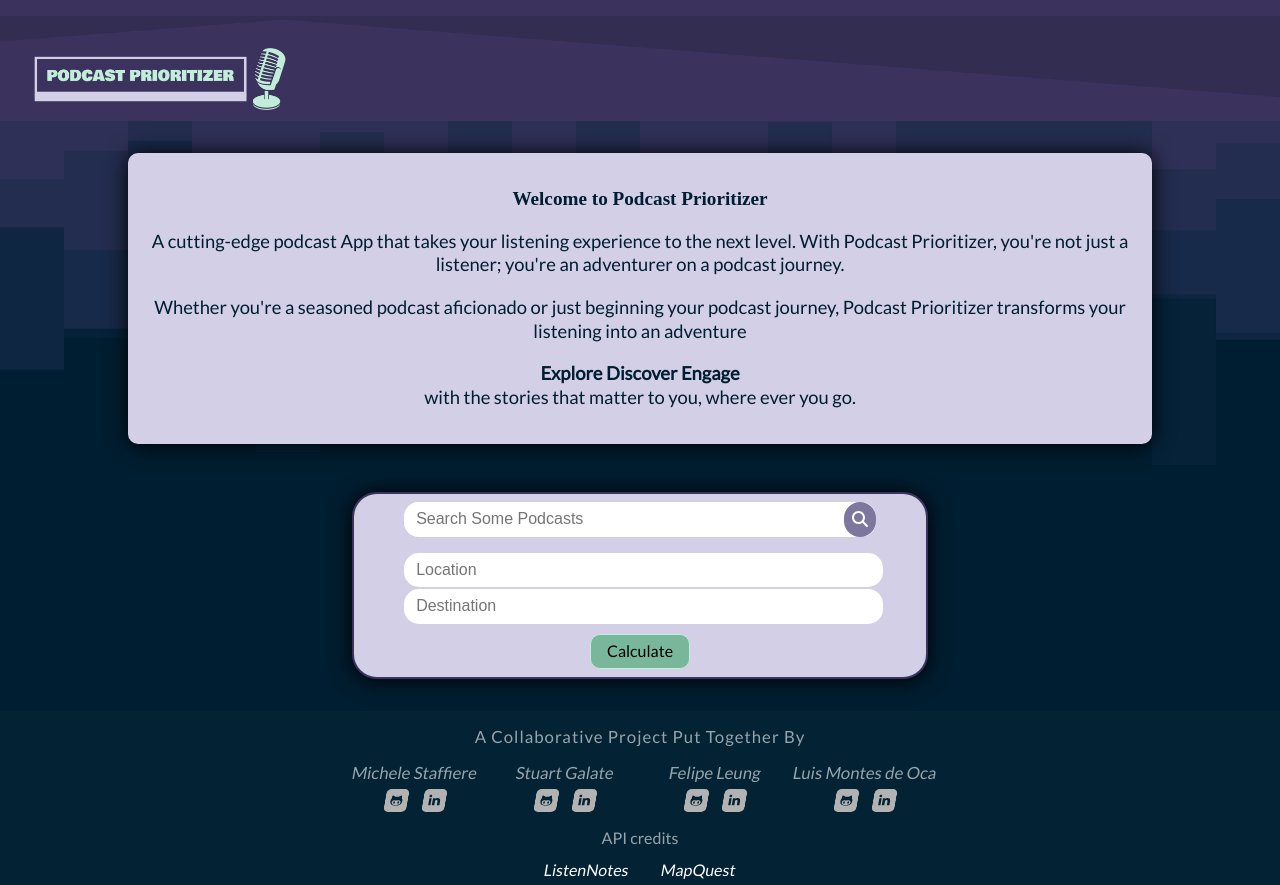
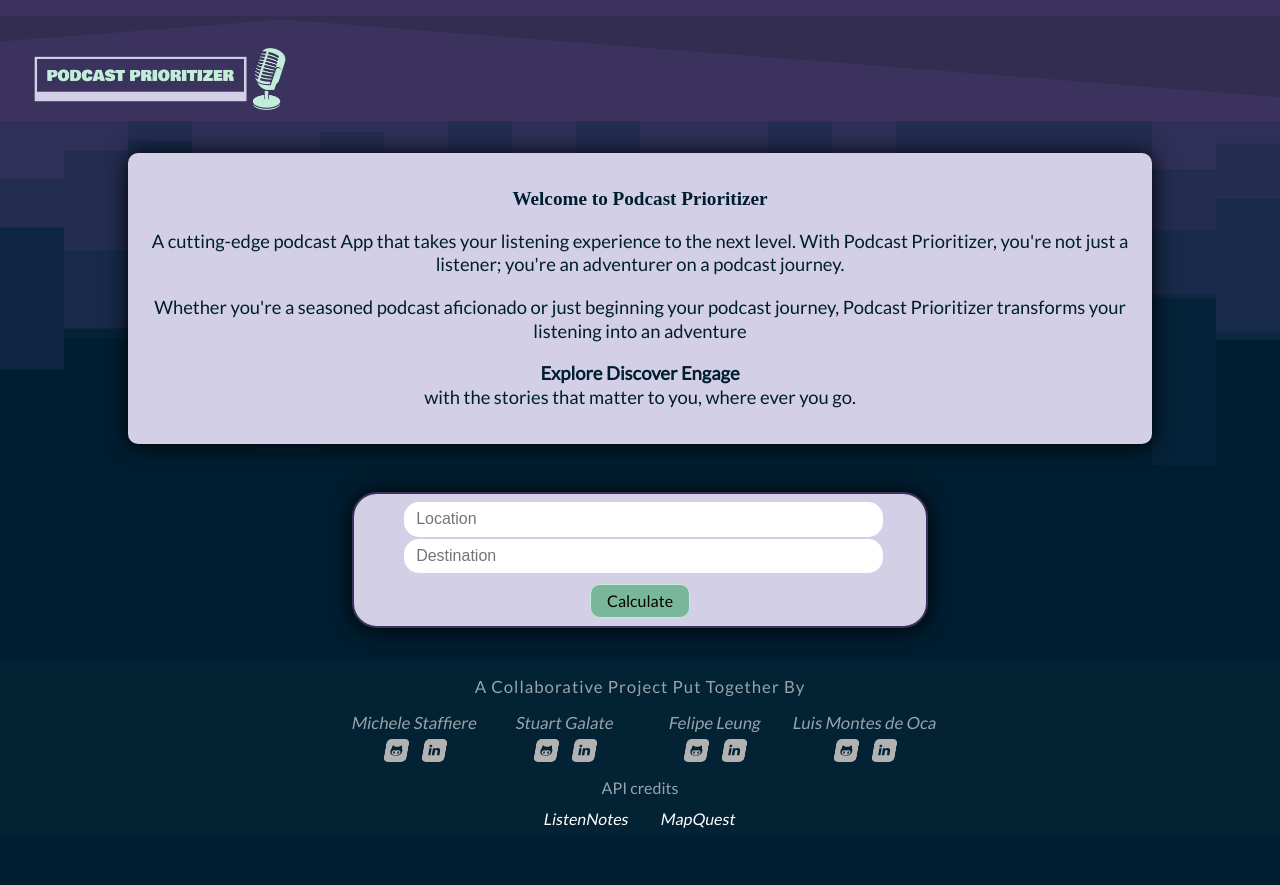
Before and after one commit to Project4-PodcastPrioritizer/podcast-prioritizer, a React (Vite) app: page / in a window 1280 px wide. After the commit the page ends 835 px from the top, so only its background shows below. Built offline with nearby package versions, Linux system fonts and the light colour scheme; a web font is replaced by a local one.

Commit message:
still fixing a rendering bug appearing only on main

```diff
--- a/src/components/PodcastSearch.jsx
+++ b/src/components/PodcastSearch.jsx
@@ -147,7 +147,7 @@ const PodcastSearch = ({ setPodcast, setLength, currentPodcast,searchTerm, setSe
   }, [podcastResults]);
 
   return (
-    <div className={`podcastSearch ${selectedPodcast.length !== 0 ? 'noBorder' : ''}`}>
+    <div className={`podcastSearch ${typeof(currentPodcast) === 'object' ? "noBorder" : ""}`}>
       {currentPodcast.length === 0 ? (
         <form action="submit">
           <label htmlFor="search" className="sr-only">
```
